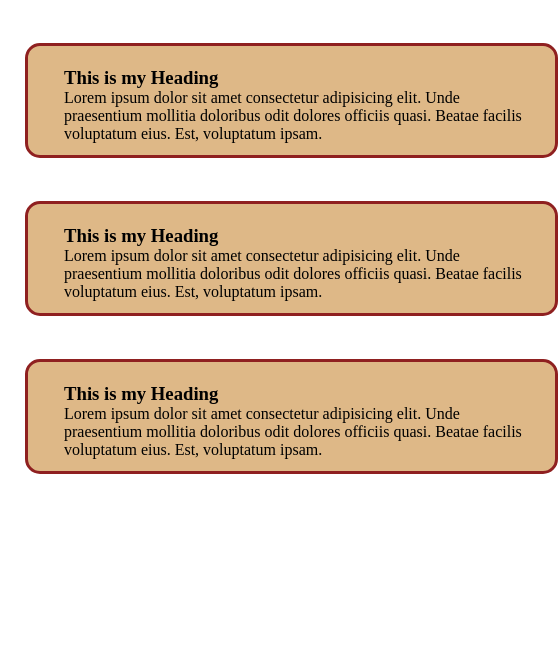
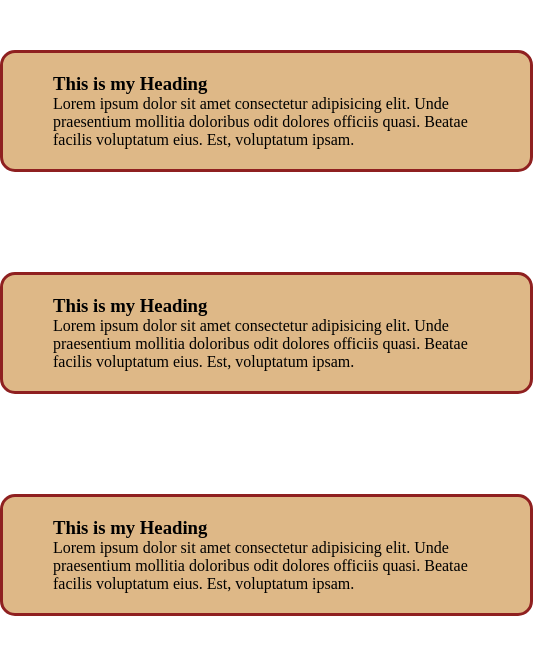
Before and after one commit to hDmtP/Complete-WEB-Development-Tutorial, a plain HTML site: page tut19.html in a window 390 px wide. Shown: the whole page, 558 px wide, since content can reach past the window. Drawn offline with Linux system fonts and the light colour scheme.

Commit message:
tested colspan in dhara & tut19 is responsive now

```diff
--- a/tut19.html
+++ b/tut19.html
@@ -15,23 +15,35 @@
           .container{
               background-color: burlywood;
               border: 3px solid rgb(143, 32, 32);
-              padding: 21px 22px 12px 36px;
-              margin: 17px 35px 17px 35px;
+              padding: 20px 20px 20px 20px;
+              /*margin: 17px 35px 17px 35px;*/
               /*we can set padding for top, bottom, left and right individually*/
               /*Same for margin*/
               /*padding & margin top, right, bottom, left*/  /*padding: 15px, 18px, 14px, 114px;*/
 
-             margin-top: 43px;
-             margin-bottom: 5px;
-             margin-left: 25px;
-             margin-right: 35px;
+             margin-top: 50px;
+             margin-bottom: 50px;
+             padding-left: 50px;
+             padding-right: 50px;
+             border-radius: 15px;
+             width: 533px;
 
-              border-radius: 15px;
-              width: 533px;
+              display: flex;
+              flex-direction: column;
+              flex-wrap: wrap;
+              justify-content: center;
+            }
+            .contcontainer{
+                display: flex;
+                flex-direction: column;
+                flex-wrap: wrap;
+                justify-content: center;
+                align-items: center;
           }
     </style>
 </head>
 <body>
+<div class="contcontainer">
     <div class="container">
         <h3>This is my Heading</h3>
         <p id="first">Lorem ipsum dolor sit amet consectetur adipisicing elit. Unde praesentium mollitia doloribus odit dolores officiis quasi. Beatae facilis voluptatum eius. Est, voluptatum ipsam.</p>
@@ -47,6 +59,7 @@
         <p id="third">Lorem ipsum dolor sit amet consectetur adipisicing elit. Unde praesentium mollitia doloribus odit dolores officiis quasi. Beatae facilis voluptatum eius. Est, voluptatum ipsam.</p>
 
     </div>
+</div>
 
 </body>
 </html>
```
Also changed, not shown: dhara.html (+9 -0 lines).
